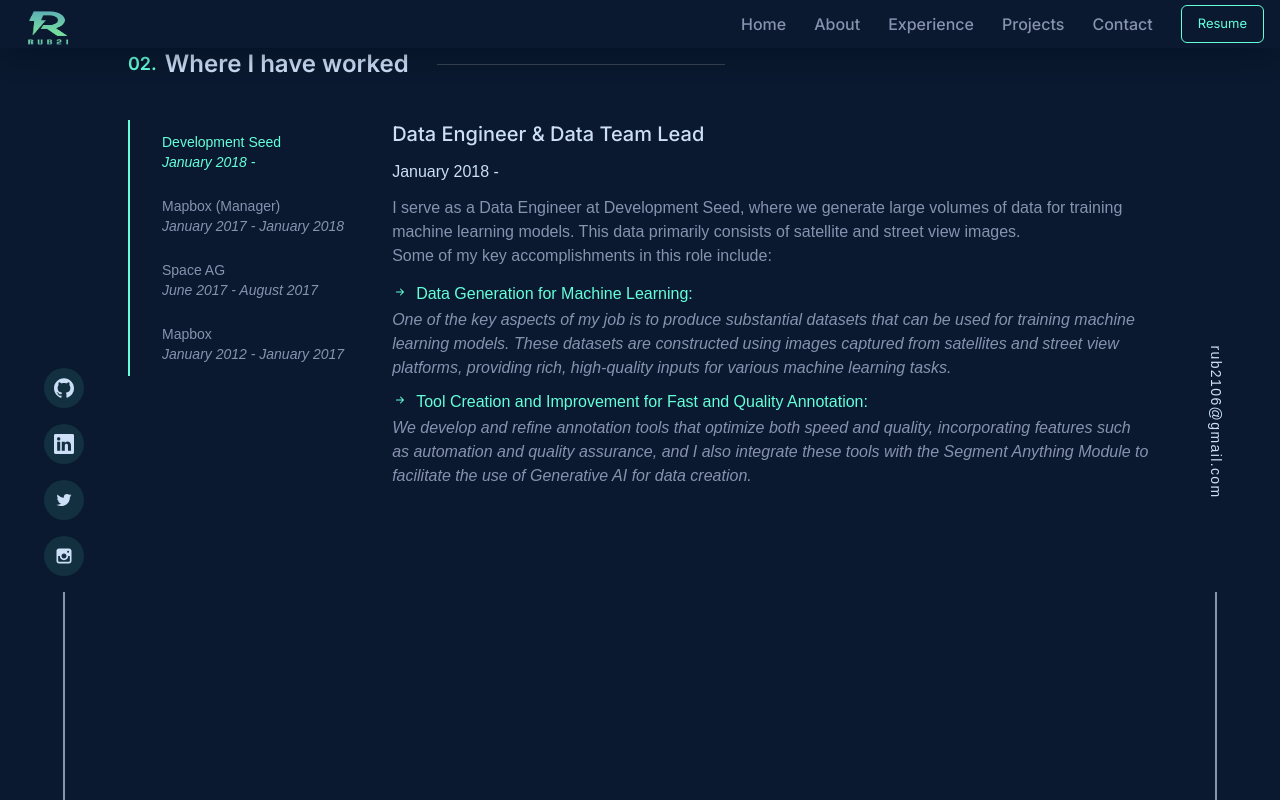
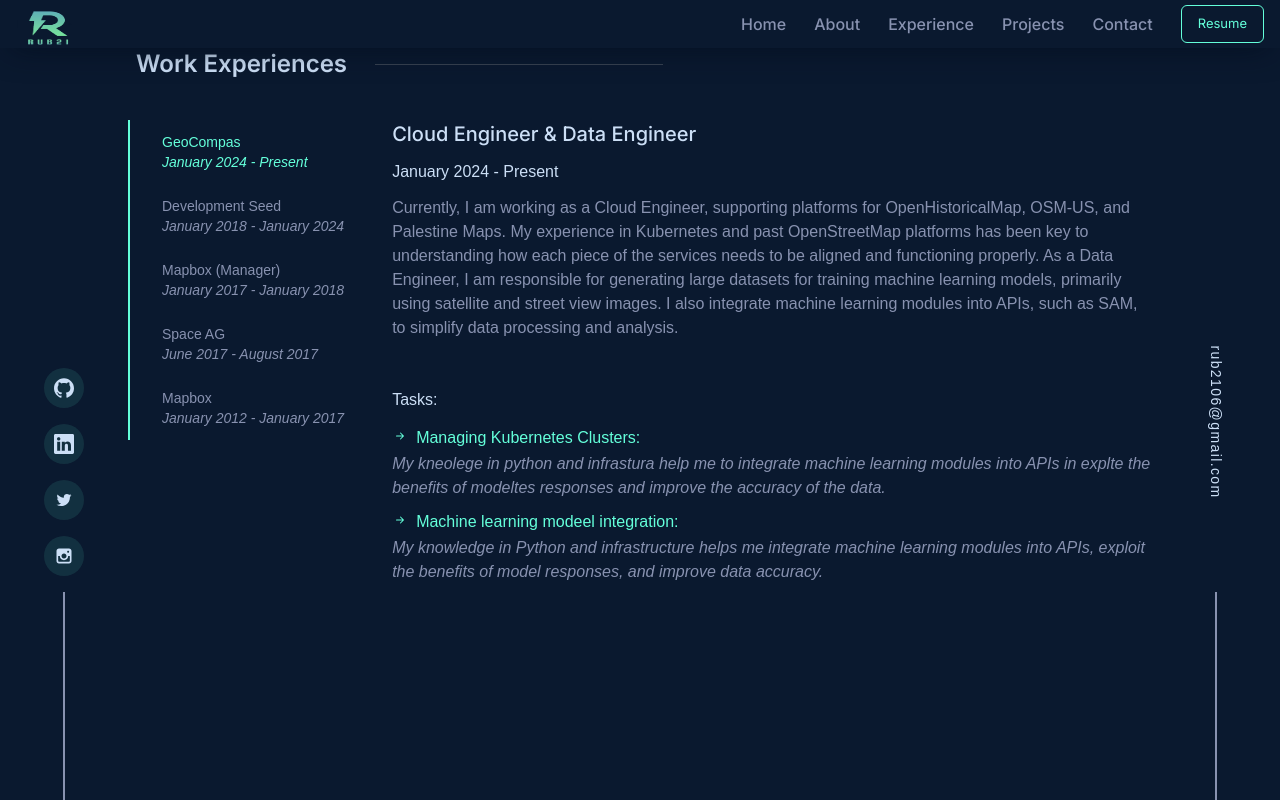
Before and after one commit to Rub21/rub21.github.io, a Next.js app: page /experience in a window 1280 px wide. Built offline with nearby package versions, Linux system fonts and the light colour scheme.

Commit message:
Update experices

```diff
--- a/src/app/about/page.tsx
+++ b/src/app/about/page.tsx
@@ -33,16 +33,21 @@
               </div>
 
               <p>
-                As a dedicated programmer with international experience, I
-                specialize in developing tools and pipelines for managing large
-                volumes of vector data, specifically for machine learning and
-                cartography applications. My areas of expertise encompass
-                geodata analysis, geodata visualization, DevOps, and full-stack
-                development. I am an enthusiastic advocate of open-source
-                technologies and open data, which are my go-to resources for
-                application development.
-                <br /> <br />I am an active member of the OpenStreetMap
-                community, known there as Rub21.
+                <span>
+                  Hi! I’m a programmer, focused on building tools and pipelines
+                  to manage large amounts of vector data for machine learning
+                  and mapping projects. I work with geodata analysis,
+                  visualization, cloud infrastructure, DevOps, and full-stack
+                  development.
+                </span>
+                <br />
+                <span>
+                  In my role as a cloud engineer, I manage and deploy scalable
+                  systems using Kubernetes for platforms like OpenHistoricalMap,
+                  OSM-US, and Palestine Maps. I also integrate machine learning
+                  models into APIs to make data processing easier and more
+                  accurate.
+                </span>
               </p>
             </div>
           </div>
@@ -69,7 +74,7 @@
           {/* Skill Logo's */}
           <div className="row-start-3 col-span-full pt-5 ">
             <p className="pb-5 font-codeFont text-textDark font-bold text-left text-sm lg:text-base ">
-              The Technologies skills:
+              My kills:
             </p>
 
             {Skills.map((field, index) => (
--- a/src/app/components/Banner.tsx
+++ b/src/app/components/Banner.tsx
@@ -8,12 +8,11 @@
 const Banner = () => {
   const options: Options = {
     strings: [
+      "Cloud Engineer",
       "Data Engineer",
       "React Developer",
-      "Python Enthusiast",
+      "Python Developer",
       "Next.js Developer",
-      "Web Developer",
-      "OpenSteetMap mapper",
     ],
     autoStart: true,
     loop: true,
@@ -31,7 +30,7 @@
         animate={{ opacity: 1 }}
         transition={{ duration: 0.5, delay: 2 }}
       >
-        {"Full-Stack Developer"}
+        {"Cloud Engineer & Data Engineer"}
       </motion.h3>
 
       {/* Name heading & Auto-Typing Array heading*/}
@@ -55,14 +54,12 @@
         className="text-sm sml:text-base text-textDark font-medium"
       >
         {" "}
-        I am a Full-Stack developer with a focus on Geographic Information
-        Systems (GIS) and machine learning-based data processing. Driven by a
-        passion for automation, I have international experience in creating
-        tools and pipelines to manage large volumes of vector data for machine
-        learning and cartography. My skill set includes geodata analysis,
-        visualization, DevOps, and full-stack development. I am a strong
-        advocate for open-source technologies and open data in application
-        development.
+        Hi, I am a Cloud and Data Engineer specializing in managing and processing
+        large geospatial datasets for machine learning and GIS applications. I
+        build scalable cloud infrastructures using Kubernetes and develop tools
+        and pipelines for efficient data processing. My expertise includes
+        geodata analysis, automation, and integrating machine learning models
+        into APIs.
         <br />
         <br />
         <a href="https://www.linkedin.com/in/rub21/" target="_blank">
--- a/src/app/components/SectionTitle.tsx
+++ b/src/app/components/SectionTitle.tsx
@@ -10,7 +10,7 @@
     <div>
       <h2 className="pt-50 font-titleFont text-2xl font-semibold flex items-center">
         <span className="text-case md: text-lg text-textGreen mr-2">
-          {titleNumber}.
+          {/* {titleNumber}. */}
         </span>{" "}
         {titleName}
         <span className="hidden md:inline-flex md:w-60 lgl:w-72 h-[0.5px] bg-gray-700 ml-7"></span>
--- a/src/app/components/static/experiences.tsx
+++ b/src/app/components/static/experiences.tsx
@@ -3,136 +3,139 @@
     name: "Data Engineer & Data Team Lead",
     date: "January 2012 - January 2017",
     description:
-      "During my tenure at Mapbox, I have gained experience in various tasks such as managing teams in Peru and India, creating tools for mapping, and enhancing workflows to improve OpenStreetMap data. Throughout this period, I have also learned a lot about engineering and software development.",
+      "During my tenure at Mapbox, I gained experience in managing teams in Peru and India, creating tools for mapping, and enhancing workflows to improve OpenStreetMap data. I also learned a lot about engineering and software development.",
     tasks: [
       {
         name: "Data Mapping in OpenStreetMap",
         description:
-          "The individual has experience in working with OpenStreetMap, an open-source platform where anyone can contribute to mapping data. This experience likely involves adding, editing, or verifying geographical information on the map, making it more accurate and useful.",
+          "I have experience working with OpenStreetMap, an open-source platform where anyone can contribute mapping data. This involved adding, editing, and verifying geographical information to make the map more accurate and useful.",
       },
-
       {
         name: "Tool Development for Data Creation",
         description:
-          "This suggests that the individual is not just a user of existing tools but has also contributed to creating new tools. These tools could be software or algorithms designed to facilitate easier or more accurate data editing in mapping systems. Optimization implies improving existing tools for better performance or efficiency.",
+          "I contributed to creating tools designed to facilitate easier and more accurate data editing in mapping systems. This included optimizing existing tools for better performance and efficiency.",
       },
-
       {
         name: "Global Scale Geographic Data Processing",
         description:
-          "This involves creating the underlying systems that make applications work. In the context of Mapbox, this could mean developing systems that manage the issues occurring on the map, perhaps things like data inconsistencies or other anomalies. These systems could also help in distributing tasks across a team, likely of mappers or data analysts.",
+          "I developed systems to manage issues on the map, such as data inconsistencies or anomalies. These systems also helped distribute tasks across teams of mappers and data analysts.",
       },
-
       {
         name: "Backend Development",
         description:
-          "Conducted regular updates, bug fixes, and backups to ensure website integrity and security. Provided ongoing support to clients, offering training on website management and empowering them to make content updates independently.",
+          "I conducted regular updates, bug fixes, and backups to ensure website integrity and security. I also provided client support and training on website management.",
       },
-
       {
         name: "Script Implementation for Geographic Data Processing",
         description:
-          "The individual is skilled in writing scripts in languages like Python and Bash to automate data processing tasks. This can be incredibly useful for handling large sets of geographic data, enabling quick transformations, analyses, or other manipulations.",
+          "I wrote scripts in languages like Python and Bash to automate data processing tasks, enabling quick transformations and analyses of large geographic datasets.",
       },
-
       {
         name: "Optimization and Improvements in Java OpenStreetMap Editor",
         description:
-          "Here, the individual has improved a specific software, Java OpenStreetMap Editor, by implementing plugins and other enhancements. This has made the editor more efficient, thereby accelerating the speed of data creation. This is particularly valuable in the mapping community, where the quicker and more accurately data can be entered, the better.",
+          "I enhanced the Java OpenStreetMap Editor by implementing plugins and other improvements, making the editor more efficient and accelerating the speed of data creation.",
       },
-
       {
         name: "Project Management",
         description:
-          "Apart from technical skills, the individual has also demonstrated managerial competencies. They have successfully managed multiple projects at the same time, ensuring they are completed within the agreed-upon timelines. The individual also emphasizes the importance of client communication, a key skill in any project management role.",
+          "In addition to technical skills, I managed multiple projects simultaneously, ensuring timely completion and maintaining strong client communication.",
       },
     ],
   },
-
   {
     name: "Development of a Backend/Frontend Platform for Drone Image Processing",
     date: "June 2017 - August 2017",
     description:
-      "I was involved in developing a comprehensive platform that had both backend and frontend functionalities aimed at processing drone-captured images.",
+      "I developed a comprehensive platform with both backend and frontend functionalities aimed at processing drone-captured images.",
     tasks: [
       {
         name: "User Management",
         description:
-          "The software had features to manage users who upload drone images to the platform. This could involve authenticating users, setting permissions, and providing a dashboard where users can view and manage their uploads.",
+          "The platform managed users who uploaded drone images, handling authentication, permissions, and providing a dashboard for uploads.",
       },
-
       {
         name: "Image Processing",
         description:
-          "Once the drone images were uploaded, the platform was responsible for processing these images. This included correcting their projections, possibly using techniques like orthorectification to ensure that the images are scaled and oriented correctly with respect to the Earth's surface.",
+          "The platform processed drone images, correcting projections using techniques like orthorectification to ensure accurate scaling and orientation.",
       },
-
       {
         name: "Background Adjustment",
         description:
-          "The platform also made adjustments to the image background, likely to remove any anomalies or noise and to make the images fit well within the Mapbox environment.",
+          "Adjustments were made to image backgrounds to remove anomalies and ensure compatibility with the Mapbox environment.",
       },
-
       {
         name: "Integration with Mapbox",
         description:
-          "After processing, the images were then uploaded to Mapbox. This suggests that the platform was designed to be compatible with Mapbox's API or data formats, ensuring seamless integration.",
+          "Processed images were uploaded to Mapbox, ensuring compatibility with Mapbox's API and data formats for seamless integration.",
       },
-
       {
         name: "Frontend Display with Vector Data",
         description:
-          "Finally, the processed drone images were displayed on the frontend of the platform, likely as layers on a map. These images could be combined with vector data, such as geographical markers or routes, to provide a more comprehensive view of the area being examined.",
+          "The processed drone images were displayed on the frontend, combined with vector data like geographical markers or routes for a comprehensive view.",
       },
     ],
   },
   {
-    name: "Work in Personnel Management for Mapbox's Data Team in Peru",
+    name: "Personnel Management for Mapbox's Data Team in Peru",
     date: "January 2017 - January 2018",
     description:
-      "I have served in a managerial role for the data team at Mapbox in Peru. During my time in this position, and in the years prior, the defining characteristic of our data team has been the rapid and high-quality production of data. Our performance is comparable to that of industry giants like Amazon and Facebook, as reported by Bloomberg in an article published on February 19, 2021.",
+      "I served as a manager for the data team at Mapbox in Peru. Our team was known for producing high-quality data at a rapid pace, comparable to industry leaders like Amazon and Facebook, as reported by Bloomberg on February 19, 2021.",
     tasks: [
       {
         name: "Personnel Management",
         description:
-          "In this role, my responsibilities have included overseeing the personnel of the data team. This likely involves hiring, onboarding, training, performance evaluation, and day-to-day management tasks to ensure the team is well-coordinated and efficient.",
+          "I oversaw hiring, onboarding, training, performance evaluation, and daily management tasks to ensure team efficiency.",
       },
-
       {
         name: "Editing Geographical Data in OpenStreetMap",
         description:
-          "One of the primary responsibilities of our team is to edit geographical data in OpenStreetMap. This could involve anything from adding new features like roads, buildings, and natural landmarks, to updating existing data to reflect real-world changes. The objective is to make the map as accurate and detailed as possible.",
+          "Our team was responsible for adding, updating, and maintaining geographical data in OpenStreetMap to ensure accuracy and detail.",
       },
-
       {
         name: "Quality and Speed",
         description:
-          "We've excelled in balancing speed with quality, a critical factor in the highly competitive tech sector where both traits are crucial.",
+          "We excelled in balancing speed with quality, a critical factor in the competitive tech industry.",
       },
-
       {
         name: "Data Analysis and Validation",
         description:
-          "After the initial round of editing, the data undergoes a thorough analysis and validation process. This may include cross-referencing with other data sources, statistical analyses, or automated checks to ensure the quality and accuracy of the information.",
+          "Post-editing, the data underwent thorough analysis and validation, including cross-referencing, statistical checks, and automated quality control.",
       },
     ],
   },
-
   {
     name: "Data Engineer & Data Team Lead",
-    date: "January 2018 - ",
+    date: "January 2018 - January 2024",
     description:
-      "I serve as a Data Engineer at Development Seed, where we generate large volumes of data for training machine learning models. This data primarily consists of satellite and street view images.",
+      "I serve as a Data Engineer at Development Seed, generating large datasets for training machine learning models, primarily using satellite and street view images.",
     tasks: [
       {
         name: "Data Generation for Machine Learning",
         description:
-          "One of the key aspects of my job is to produce substantial datasets that can be used for training machine learning models. These datasets are constructed using images captured from satellites and street view platforms, providing rich, high-quality inputs for various machine learning tasks.",
+          "I produce substantial datasets for machine learning model training, using high-quality images from satellites and street view platforms.",
       },
       {
         name: "Tool Creation and Improvement for Fast and Quality Annotation",
         description:
-          "We develop and refine annotation tools that optimize both speed and quality, incorporating features such as automation and quality assurance, and I also integrate these tools with the Segment Anything Module to facilitate the use of Generative AI for data creation.",
+          "I develop and refine annotation tools to optimize speed and quality, integrating them with the Segment Anything Module for generative AI-driven data creation.",
+      },
+    ],
+  },
+  {
+    name: "Cloud  Engineer & Data Engineer",
+    date: "January 2024 -  Present",
+    description:
+      "Currently, I am working as a Cloud Engineer, supporting platforms for OpenHistoricalMap, OSM-US, and Palestine Maps. My experience in Kubernetes and past OpenStreetMap platforms has been key to understanding how each piece of the services needs to be aligned and functioning properly. \n\n As a Data Engineer, I am responsible for generating large datasets for training machine learning models, primarily using satellite and street view images. I also integrate machine learning modules into APIs, such as SAM, to simplify data processing and analysis.",
+    tasks: [
+      {
+        name: "Managing Kubernetes Clusters",
+        description:
+          "My kneolege in python and infrastura help me to integrate machine learning modules into APIs in explte the benefits of modeltes responses and improve the accuracy of the data.",
+      },
+      {
+        name: "Machine learning modeel integration",
+        description:
+          "My knowledge in Python and infrastructure helps me integrate machine learning modules into APIs, exploit the benefits of model responses, and improve data accuracy.",
       },
     ],
   },
--- a/src/app/experience/page.tsx
+++ b/src/app/experience/page.tsx
@@ -6,7 +6,8 @@
 import WorkExperience from "./works/WorkExperience";
 
 const Experience = () => {
-  const [WorkDevSeed, setWorkDevSeed] = useState(true);
+  const [WorkGeoCompas, setWorkGeoCompas] = useState(true);
+  const [WorkDevSeed, setWorkDevSeed] = useState(false);
   const [WorkMapbox2, setWorkMapbox2] = useState(false);
   const [workSpaceAG, setworkSpaceAG] = useState(false);
   const [workMapbox, setworkMapbox] = useState(false);
@@ -17,13 +18,35 @@
         id="Experience"
         className="max-w-containerSmall mx-auto flex flex-col gap-5 justify-center"
       >
-        <SectionTitle titleName="Where I have worked" titleNumber="02" />
+        <SectionTitle titleName="Work Experiences" />
         <div className="w-full h-fit mt-5 flex flex-col sml:flex-row gap-4 ">
           <div className="flex w-[fit-content] h-[fit-content] sml:flex-col ">
             <ul className="flex whitespace-nowrap max-sml:w-6/12 max-sml:overflow-x-scroll max-sml:no-scrollbar sml:h-auto sml:flex-col">
+              {/* ======================= GeoCompas ======================= */}
+                      <li
+                onClick={() => {
+                  setWorkGeoCompas(true);
+                  setWorkDevSeed(false);
+                  setworkSpaceAG(false);
+                  setWorkMapbox2(false);
+                  setworkMapbox(false);
+                }}
+                className={`${
+                  WorkGeoCompas
+                    ? "border-l-textGreen text-textGreen"
+                    : "border-l-hoverColor : text-textDark"
+                } border-l-2 border-l-textGreen text-textDark bg-transparent hover:bg-[#112240] py-3 text-xs cursor-pointer duration-300 px-8 font-medium md:text-sm `}
+              >
+                GeoCompas
+                <br />
+                <em>January 2024 - Present </em>
+              </li>
+
+
               {/* ======================= Development Seed ======================= */}
               <li
                 onClick={() => {
+                  setWorkGeoCompas(false);
                   setWorkDevSeed(true);
                   setworkSpaceAG(false);
                   setWorkMapbox2(false);
@@ -37,12 +60,13 @@
               >
                 Development Seed
                 <br />
-                <em>January 2018 - </em>
+                <em>January 2018 - January 2024 </em>
               </li>
 
               {/* ======================= Mapbox (Manager) =======================*/}
               <li
                 onClick={() => {
+                  setWorkGeoCompas(false);
                   setWorkDevSeed(false);
                   setworkSpaceAG(false);
                   setWorkMapbox2(true);
@@ -62,6 +86,7 @@
               {/* ======================= Space AG ======================= */}
               <li
                 onClick={() => {
+                  setWorkGeoCompas(false);
                   setWorkDevSeed(false);
                   setworkSpaceAG(true);
                   setWorkMapbox2(false);
@@ -81,6 +106,7 @@
 
               <li
                 onClick={() => {
+                  setWorkGeoCompas(false);
                   setWorkDevSeed(false);
                   setworkSpaceAG(false);
                   setWorkMapbox2(false);
@@ -100,6 +126,7 @@
           </div>
 
           {/* Work information */}
+          {WorkGeoCompas && <WorkExperience workExp={experiences[4]} />}
           {WorkDevSeed && <WorkExperience workExp={experiences[3]} />}
           {WorkMapbox2 && <WorkExperience workExp={experiences[2]} />}
           {workSpaceAG && <WorkExperience workExp={experiences[1]} />}
--- a/src/app/experience/works/WorkExperience.tsx
+++ b/src/app/experience/works/WorkExperience.tsx
@@ -35,10 +35,11 @@
       <p className="mt-3 text-base font-light flex gap-2 text-textDark">
         <strong>
           {workExp.description}
-          <br />
-          Some of my key accomplishments in this role include:
         </strong>
       </p>
+      <br />
+          <br />
+          Tasks:
       {/* Bullet Points */}
       <ul className="mt-4 flex flex-col gap-3 text-textDark">
         {workExp.tasks.map(
```
Also changed, not shown: 2 other files (tests, documents, lock files or other folders).
